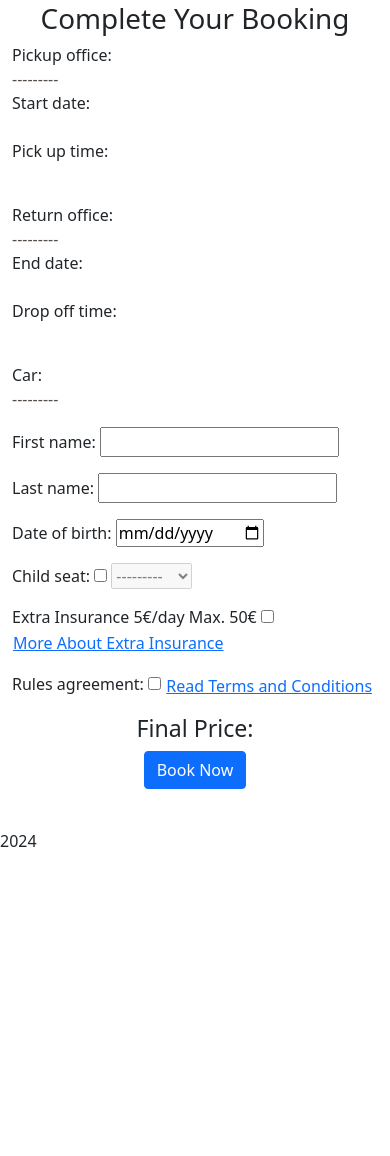
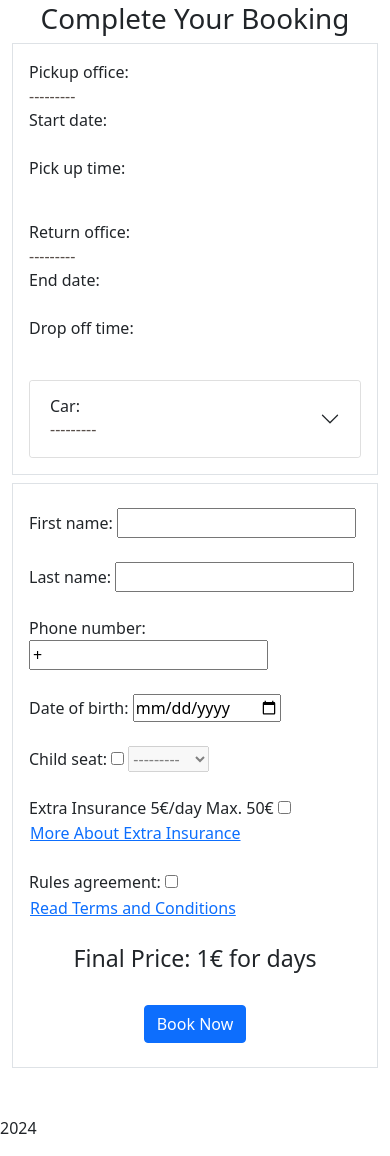
Before and after one commit to OleksiiKova/rent-car-ireland, a Django app: template bookings/templates/bookings/booking_form.html in a window 390 px wide. Shown: the part 90-1246 px from the top of the page. Before the commit the page ends 937 px from the top, so only its background shows below. Run offline with Django 4.2, Linux system fonts and the light colour scheme; tables that the repository leaves empty hold one stand-in row (values such as "Sample post"); the template is opened without the code that fills it: values that come from a table or form of the project are taken from there, most other values are stand-ins (such as "Sample title", 1, 10 or a date in 2020); some libraries are stand-ins or nearby versions.

Commit message:
Add to booking form phone number. Calcalute total_price field including insurance

```diff
--- a/bookings/forms.py
+++ b/bookings/forms.py
@@ -1,24 +1,41 @@
 from django import forms
 from django.utils import timezone
+from django.core.exceptions import ValidationError
 from .models import Booking
 from offices.models import Office
 from datetime import datetime, timedelta
+
+
+def validate_phone_number(value):
+    if not value[1:].isdigit() or not value.startswith('+'):
+        raise ValidationError('Phone number must start with "+" and contain only digits after it.')
 
 
 class BookingForm(forms.ModelForm):
     """
 
     """
+    phone_number = forms.CharField(
+        max_length=15,
+        initial='+',
+        validators=[validate_phone_number],
+        widget=forms.TextInput(attrs={
+            'type': 'tel',
+            'placeholder': 'Enter phone number'
+        })
+    )
+
     class Meta:
         model = Booking
         fields = (
             'pickup_office', 'return_office', 'start_date', 'pick_up_time', 'end_date', 'drop_off_time',
-            'car', 'first_name', 'last_name', 'date_of_birth',
+            'car', 'first_name', 'last_name', 'phone_number', 'date_of_birth',
             'child_seat', 'child_seat_option',
             'extra_insurance', 'rules_agreement', 'total_price'
         )
         widgets = {
             'date_of_birth': forms.DateInput(attrs={'type': 'date'}),
+            'phone_number': forms.TextInput(attrs={'type': 'tel', 'pattern': '[0-9]+'}),
         }
     def __init__(self, *args, **kwargs):
         super().__init__(*args, **kwargs)
@@ -36,7 +53,7 @@ class BookingForm(forms.ModelForm):
         self.fields['child_seat'].widget.attrs['onchange'] = 'toggleChildSeatOption(this)'
 
     class Media:
-        js = ('js/booking_form.js',)  # Include the JavaScript file
+        js = ('js/booking_form.js',)
 
 
 class SearchForm(forms.Form):
@@ -57,10 +74,6 @@ class SearchForm(forms.Form):
     def __init__(self, *args, **kwargs):
         super().__init__(*args, **kwargs)
 
-        # Calculate the date 7 days ahead from today
-        # self.fields['start_date'].initial = datetime.now().date()
-        # self.fields['end_date'].initial = datetime.now().date() + timedelta(days=7)
-
         self.fields['start_date'].widget.attrs['min'] = timezone.now().date()
         self.fields['end_date'].widget.attrs['min'] = timezone.now().date()
 
@@ -72,9 +85,6 @@ class SearchForm(forms.Form):
 
         self.fields['pick_up_time'].choices = self.generate_pick_up_time_choices(dublin_airport.opening_time, dublin_airport.closing_time) if dublin_airport else []
         self.fields['drop_off_time'].choices = self.generate_drop_off_time_choices()
-
-        # self.fields['pick_up_time'].initial = '09:00'
-        # self.fields['drop_off_time'].initial = '09:00'
 
     def generate_pick_up_time_choices(self, opening_time=None, closing_time=None):
         times = []
--- a/bookings/models.py
+++ b/bookings/models.py
@@ -25,6 +25,7 @@ class Booking(models.Model):
     car = models.ForeignKey(Car, on_delete=models.CASCADE)
     first_name = models.CharField(max_length=20)
     last_name = models.CharField(max_length=20)
+    phone_number = models.CharField(max_length=15, blank=True)
     date_of_birth = models.DateField()
     start_date = models.DateField()
     end_date = models.DateField()
--- a/bookings/templates/bookings/booking_form.html
+++ b/bookings/templates/bookings/booking_form.html
@@ -24,92 +24,163 @@
             </ul>
         </div>
         {% endif %}
-        <div class="unchangeable_booking_info">
-            <div class="form-row d-flex flex-wrap justify-content-center">
-                <div class="form-group col-12 col-sm-4 col-lg-2">
+        <div class="row justify-content-center">
+            <div class="col-lg-6">
+                <div class="unchangeable_booking_info border px-3">
+                    <div class="row d-flex my-3 justify-content-center">
+                        <div class="col-sm-4">
                             {{ form.pickup_office.label_tag }}
                             {{ form.pickup_office }}
                         </div>
-                <div class="form-group col-12 col-sm-4 col-lg-2">
+                        <div class="col-sm-4">
                             {{ form.start_date.label_tag }}
                             {{ form.start_date }}
                         </div>
-                <div class="form-group col-12 col-sm-4 col-lg-2">
+                        <div class="col-sm-4">
                             {{ form.pick_up_time.label_tag }}
                             {{ form.pick_up_time }}
                         </div>
                     </div>
 
-            <div class="form-row d-flex flex-wrap justify-content-center">
-                <div class="form-group col-12 col-sm-4 col-lg-2">
+                    <div class="row d-flex my-3 justify-content-center">
+                        <div class="col-sm-4">
                             {{ form.return_office.label_tag }}
                             {{ form.return_office }}
                         </div>
-                <div class="form-group col-12 col-sm-4 col-lg-2">
+                        <div class="col-sm-4">
                             {{ form.end_date.label_tag }}
                             {{ form.end_date }}
                         </div>
-                <div class="form-group col-12 col-sm-4 col-lg-2">
+                        <div class="col-sm-4">
                             {{ form.drop_off_time.label_tag }}
                             {{ form.drop_off_time }}
                         </div>
                     </div>
-            <div class="form-row flex justify-content-center">
-                <div class="form-group col-12 col-lg-6">
+
+                    <div class="accordion my-3" id="carAccordion">
+                        <div class="accordion-item">
+                            <h2 class="accordion-header" id="headingOne">
+                                <button class="accordion-button collapsed" type="button" data-bs-toggle="collapse"
+                                    data-bs-target="#collapseOne" aria-expanded="false" aria-controls="collapseOne">
+                                    <div class="form-group col">
                                         {{ form.car.label_tag }}
                                         {{ form.car }}
                                     </div>
+                                </button>
+                            </h2>
+                            <div id="collapseOne" class="accordion-collapse collapse" aria-labelledby="headingOne"
+                                data-bs-parent="#carAccordion">
+                                <div class="accordion-body">
+                                    <div class="row my-2 flex">
+                                        <div class="col-sm-6">
+                                            <div>
+                                                Price per day: {{ car.price_per_day }}€
+                                            </div>
+                                            <div>
+                                                Type: {{ car.type }}
+                                            </div>
+                                            <div>
+                                                Transmission: {{ car.transmission }}
+                                            </div>
+                                            <div>
+                                                Fuel: {{ car.fuel_type }}
+                                            </div>
+                                            <div>
+                                                Seats: {{ car.seats }}
+                                            </div>
+                                            <div>
+                                                Doors: {{ car.doors }}
+                                            </div>
+                                            <div>
+                                                Air Conditioning:
+                                                {% if car.air_conditioning %}
+                                                Yes
+                                                {% else %}
+                                                No
+                                                {% endif %}
+                                            </div>
+                                            <div>
+                                                Navigation:
+                                                {% if car.navigation %}
+                                                Yes
+                                                {% else %}
+                                                No
+                                                {% endif %}
                                             </div>
                                         </div>
-        <div>
-            <div class="form-row flex justify-content-center">
-                <div class="form-group col-12 col-lg-6">
+                                        <div class="col-sm-6">
+                                            <img src="{{ car.image.url }}" alt="Car image" class="img-fluid">
+                                        </div>
+                                    </div>
+                                </div>
+
+                            </div>
+                        </div>
+                    </div>
+                </div>
+                <div class="changeable_booking_info border my-2 px-3">
+                    <div class="row my-4">
+                        <div class="col">
                             {{ form.first_name.label_tag }}
                             {{ form.first_name }}
                         </div>
                     </div>
-            <div class="form-row flex justify-content-center">
-                <div class="form-group col-12 col-lg-6">
+                    <div class="row my-4">
+                        <div class="col">
                             {{ form.last_name.label_tag }}
                             {{ form.last_name }}
                         </div>
                     </div>
-            <div class="form-row flex justify-content-center">
-                <div class="form-group col-12 col-lg-6">
+                    <div class="row my-4">
+                        <div class="col">
+                            {{ form.phone_number.label_tag }}
+                            {{ form.phone_number }}
+                        </div>
+                    </div>
+                    <div class="row my-4">
+                        <div class="col">
                             {{ form.date_of_birth.label_tag }}
                             {{ form.date_of_birth }}
                         </div>
                     </div>
-            <div class="form-row flex justify-content-center">
-                <div class="form-group col-12 col-lg-6">
+                    <div class="row my-4">
+                        <div class="col">
                             {{ form.child_seat.label_tag }}
                             {{ form.child_seat }} {{ form.child_seat_option }}
                         </div>
                     </div>
-            <div class="form-row flex justify-content-center">
-                <div class="form-group col-12 col-lg-6">
+                    <div class="row my-4">
+                        <div class="col">
                             <label for="id_extra_insurance">Extra Insurance 5€/day Max. 50€</label>
                             {{ form.extra_insurance }}
-                    <button type="button" class="btn btn-link" data-bs-toggle="modal" data-bs-target="#insuranceModal">
+                            <button type="button" class="btn btn-link" data-bs-toggle="modal"
+                                data-bs-target="#insuranceModal">
                                 More About Extra Insurance
                             </button>
                         </div>
                     </div>
-            <div class="form-row flex justify-content-center">
-                <div class="form-group col-12 col-lg-6">
+                    <div class="row my-4">
+                        <div class="col">
                             {{ form.rules_agreement.label_tag }}
                             {{ form.rules_agreement }}
-                    <button type="button" class="btn btn-link" data-bs-toggle="modal" data-bs-target="#termsModal">
+                            <button type="button" class="btn btn-link" data-bs-toggle="modal"
+                                data-bs-target="#termsModal">
                                 Read Terms and Conditions
                             </button>
                         </div>
                     </div>
+                    <div class="d-flex justify-content-center">
+                        <h3 id="totalPrice">Final Price: {{ total_cost }}€ for {{ rental_days }}
+                            {% if car.rental_days == 1 %}
+                            day
+                            {% else %}
+                            days
+                            {% endif %}</h3>
                     </div>
-        <div class="d-flex justify-content-center">
-            <h3 id="totalPrice">Final Price:</h3>
+                    <input type="hidden" name="total_price" id="totalCostInput">
+                    <div class="d-flex my-4 justify-content-center">
+                        <button class="btn btn-primary mx-2" type="submit">Book Now</button>
                     </div>
-        <div class="d-flex justify-content-center">
-            <button class="btn btn-primary mx-2" type="submit">Book Now</button>
                 </div>
     </form>
 </div>
@@ -167,6 +238,31 @@
 </div>
 
 <script>
+    function updateTotalCost() {
+        const rentalDays = {{ rental_days }};
+        const insuranceCheckbox = document.querySelector('input[name="extra_insurance"]');
+        const baseCost = {{ total_cost }};
+
+        let extraInsuranceCost = 0;
+        if (insuranceCheckbox.checked) {
+            extraInsuranceCost = Math.min(rentalDays * 5, 50);
+        }
+
+        const totalCost = baseCost + extraInsuranceCost;
+        document.getElementById('totalPrice').innerText =
+            `Final Price: ${totalCost}€ for ${rentalDays} ${rentalDays === 1 ? 'day' : 'days'}`;
+
+        document.getElementById('totalCostInput').value = totalCost;
+    }
+
+    document.addEventListener('DOMContentLoaded', function () {
+        const extraInsuranceCheckbox = document.querySelector('input[name="extra_insurance"]');
+        extraInsuranceCheckbox.addEventListener('change', updateTotalCost);
+
+        updateTotalCost();
+
+    });
+
     function toggleChildSeatOption(checkbox) {
         const childSeatOptionField = document.querySelector('select[name="child_seat_option"]');
         if (checkbox.checked) {
```
Also changed, not shown: bookings/views.py (+40 -5 lines), cars/models.py (+7 -0 lines), bookings/migrations/0002_booking_phone_number_alter_booking_drop_off_time_and_more.py (added). Lines whose indentation alone changed are shown as unchanged.
